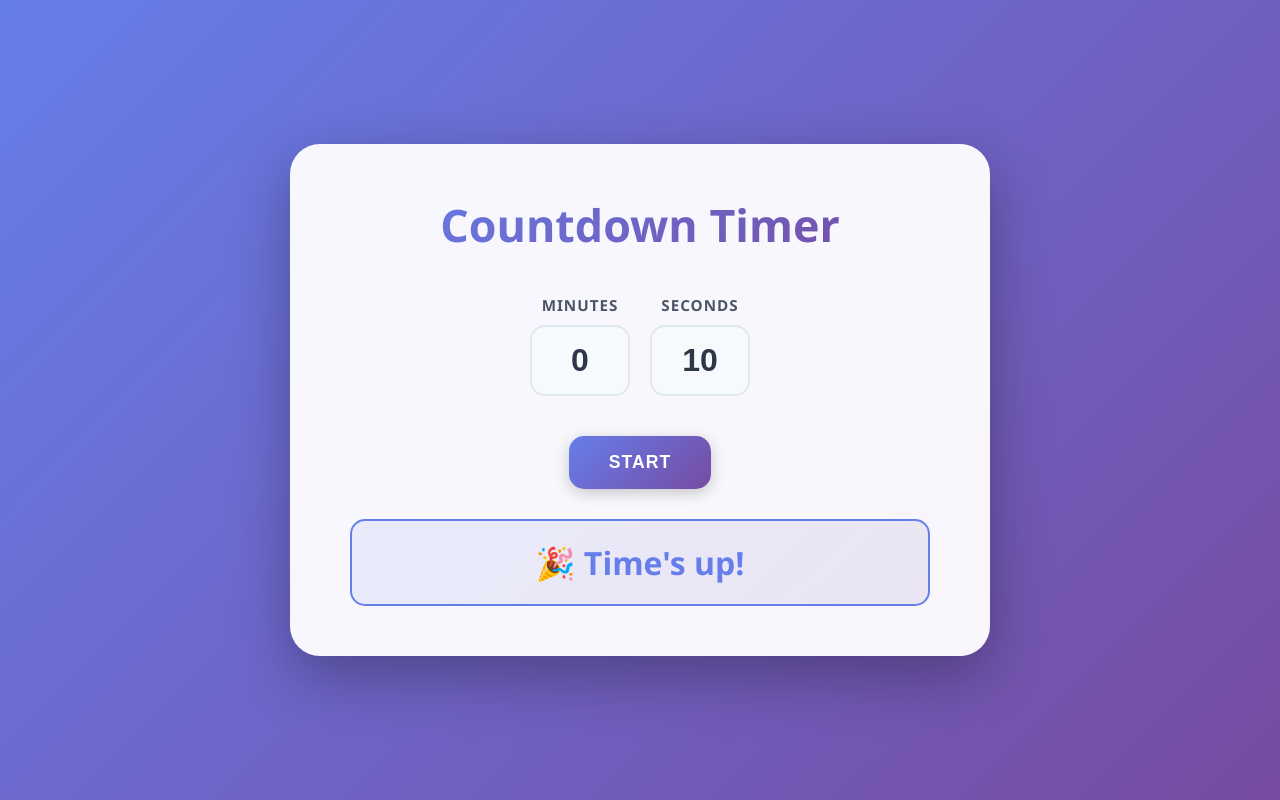
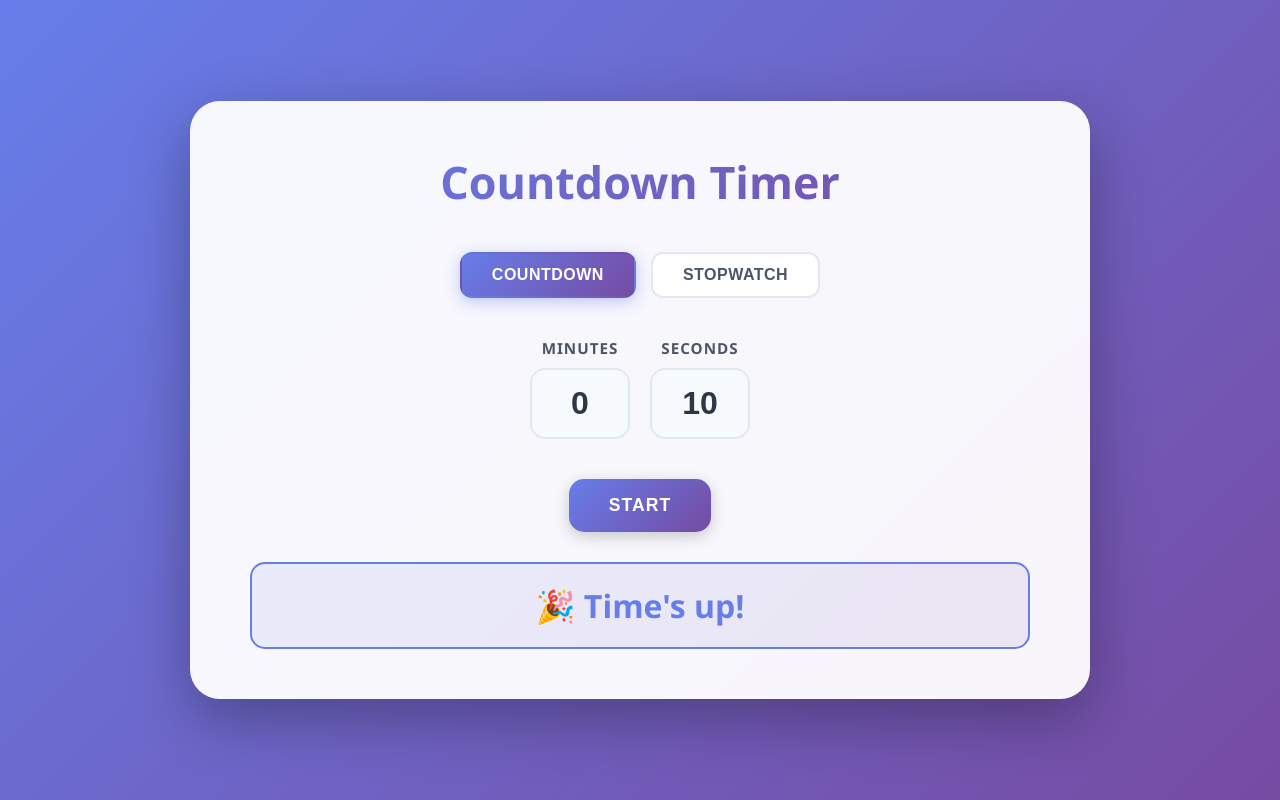
Before and after one commit to phankiet95/CountdownTimer, a React (Vite) app: page / in a window 1280 px wide. Built offline with nearby package versions, Linux system fonts and the light colour scheme.

Commit message:
update UI

```diff
--- a/src/App.css
+++ b/src/App.css
@@ -19,7 +19,7 @@
   border-radius: 30px;
   padding: 50px 60px;
   box-shadow: 0 20px 60px rgba(0, 0, 0, 0.3);
-  max-width: 700px;
+  max-width: 900px;
   width: 100%;
   backdrop-filter: blur(10px);
 }
@@ -33,6 +33,39 @@
   -webkit-background-clip: text;
   -webkit-text-fill-color: transparent;
   background-clip: text;
+}
+
+.mode-selector {
+  display: flex;
+  gap: 15px;
+  justify-content: center;
+  margin-bottom: 40px;
+}
+
+.mode-btn {
+  padding: 12px 30px;
+  font-size: 1rem;
+  font-weight: 600;
+  border: 2px solid #e2e8f0;
+  border-radius: 12px;
+  background: white;
+  color: #4a5568;
+  cursor: pointer;
+  transition: all 0.3s ease;
+  text-transform: uppercase;
+  letter-spacing: 0.5px;
+}
+
+.mode-btn:hover {
+  border-color: #667eea;
+  color: #667eea;
+}
+
+.mode-btn.active {
+  background: linear-gradient(135deg, #667eea 0%, #764ba2 100%);
+  color: white;
+  border-color: transparent;
+  box-shadow: 0 4px 15px rgba(102, 126, 234, 0.4);
 }
 
 .effect-selector {
@@ -143,7 +176,7 @@
 .digit-box {
   background: linear-gradient(135deg, #667eea 0%, #764ba2 100%);
   color: white;
-  font-size: 10rem;
+  font-size: 15rem;
   font-weight: 700;
   padding: 25px 35px;
   border-radius: 20px;
--- a/src/App.jsx
+++ b/src/App.jsx
@@ -54,14 +54,23 @@ const animationEffects = {
 }
 
 function App() {
+  const [mode, setMode] = useState('countdown') // 'countdown' or 'stopwatch'
+
+  // Countdown states
   const [minutes, setMinutes] = useState(0)
   const [seconds, setSeconds] = useState(10)
   const [isRunning, setIsRunning] = useState(false)
   const [timeLeft, setTimeLeft] = useState(0)
+
+  // Stopwatch states
+  const [stopwatchTime, setStopwatchTime] = useState(0)
+  const [isStopwatchRunning, setIsStopwatchRunning] = useState(false)
+
   const intervalRef = useRef(null)
 
+  // Countdown timer effect
   useEffect(() => {
-    if (isRunning && timeLeft > 0) {
+    if (mode === 'countdown' && isRunning && timeLeft > 0) {
       intervalRef.current = setInterval(() => {
         setTimeLeft(prev => {
           if (prev <= 1) {
@@ -71,7 +80,7 @@ function App() {
           return prev - 1
         })
       }, 1000)
-    } else {
+    } else if (mode === 'countdown') {
       if (intervalRef.current) {
         clearInterval(intervalRef.current)
       }
@@ -82,7 +91,68 @@ function App() {
         clearInterval(intervalRef.current)
       }
     }
-  }, [isRunning, timeLeft])
+  }, [mode, isRunning, timeLeft])
+
+  // Stopwatch effect
+  useEffect(() => {
+    if (mode === 'stopwatch' && isStopwatchRunning) {
+      intervalRef.current = setInterval(() => {
+        setStopwatchTime(prev => prev + 1)
+      }, 1000)
+    } else if (mode === 'stopwatch') {
+      if (intervalRef.current) {
+        clearInterval(intervalRef.current)
+      }
+    }
+
+    return () => {
+      if (intervalRef.current) {
+        clearInterval(intervalRef.current)
+      }
+    }
+  }, [mode, isStopwatchRunning])
+
+  // Keyboard event handler for spacebar
+  useEffect(() => {
+    const handleKeyPress = (event) => {
+      // Check if spacebar is pressed and not in an input field
+      if (event.code === 'Space' && event.target.tagName !== 'INPUT') {
+        event.preventDefault()
+
+        if (mode === 'countdown') {
+          if (timeLeft === 0 && !isRunning) {
+            // Start countdown if in setup state
+            startTimer()
+          } else if (timeLeft > 0) {
+            // Toggle pause/resume if timer is active
+            if (isRunning) {
+              pauseTimer()
+            } else {
+              resumeTimer()
+            }
+          }
+        } else if (mode === 'stopwatch') {
+          if (stopwatchTime === 0 && !isStopwatchRunning) {
+            // Start stopwatch if at 0
+            startStopwatch()
+          } else {
+            // Toggle pause/resume if stopwatch is active
+            if (isStopwatchRunning) {
+              pauseStopwatch()
+            } else {
+              resumeStopwatch()
+            }
+          }
+        }
+      }
+    }
+
+    window.addEventListener('keydown', handleKeyPress)
+
+    return () => {
+      window.removeEventListener('keydown', handleKeyPress)
+    }
+  }, [mode, isRunning, timeLeft, isStopwatchRunning, stopwatchTime, minutes, seconds])
 
   const startTimer = () => {
     const totalSeconds = minutes * 60 + seconds
@@ -105,13 +175,41 @@ function App() {
     setTimeLeft(0)
   }
 
+  // Stopwatch functions
+  const startStopwatch = () => {
+    setIsStopwatchRunning(true)
+  }
+
+  const pauseStopwatch = () => {
+    setIsStopwatchRunning(false)
+  }
+
+  const resumeStopwatch = () => {
+    setIsStopwatchRunning(true)
+  }
+
+  const resetStopwatch = () => {
+    setIsStopwatchRunning(false)
+    setStopwatchTime(0)
+  }
+
+  const switchMode = (newMode) => {
+    // Reset both timers when switching modes
+    setIsRunning(false)
+    setIsStopwatchRunning(false)
+    setTimeLeft(0)
+    setStopwatchTime(0)
+    setMode(newMode)
+  }
+
   const formatTime = (time) => {
     const m = Math.floor(time / 60)
     const s = time % 60
     return { m, s }
   }
 
-  const { m, s } = formatTime(timeLeft)
+  const displayTime = mode === 'countdown' ? formatTime(timeLeft) : formatTime(stopwatchTime)
+  const { m, s } = displayTime
   const effectConfig = animationEffects.flip
 
   return (
@@ -122,9 +220,31 @@ function App() {
         animate={{ opacity: 1, y: 0 }}
         transition={{ duration: 0.6 }}
       >
-        <h1 className="title">Countdown Timer</h1>
+        <h1 className="title">{mode === 'countdown' ? 'Countdown Timer' : 'Stopwatch'}</h1>
 
-        {!isRunning && timeLeft === 0 ? (
+        {/* Mode Selector */}
+        <div className="mode-selector">
+          <motion.button
+            className={`mode-btn ${mode === 'countdown' ? 'active' : ''}`}
+            onClick={() => switchMode('countdown')}
+            whileHover={{ scale: 1.05 }}
+            whileTap={{ scale: 0.95 }}
+          >
+            Countdown
+          </motion.button>
+          <motion.button
+            className={`mode-btn ${mode === 'stopwatch' ? 'active' : ''}`}
+            onClick={() => switchMode('stopwatch')}
+            whileHover={{ scale: 1.05 }}
+            whileTap={{ scale: 0.95 }}
+          >
+            Stopwatch
+          </motion.button>
+        </div>
+
+        {mode === 'countdown' ? (
+          <>
+            {!isRunning && timeLeft === 0 ? (
           <div className="input-section">
             <div className="time-input-group">
               <div className="time-input">
@@ -223,6 +343,73 @@ function App() {
             🎉 Time's up!
           </motion.div>
         )}
+          </>
+        ) : (
+          <>
+            {/* Stopwatch Display */}
+            <div className="timer-display">
+              <div className="time-units">
+                <div className="time-unit">
+                  <AnimatePresence mode="wait">
+                    <motion.div
+                      key={m}
+                      className="digit-box"
+                      {...effectConfig}
+                    >
+                      {String(m).padStart(2, '0')}
+                    </motion.div>
+                  </AnimatePresence>
+                  <span className="label">Minutes</span>
+                </div>
+                <span className="separator">:</span>
+                <div className="time-unit">
+                  <AnimatePresence mode="wait">
+                    <motion.div
+                      key={s}
+                      className="digit-box"
+                      {...effectConfig}
+                    >
+                      {String(s).padStart(2, '0')}
+                    </motion.div>
+                  </AnimatePresence>
+                  <span className="label">Seconds</span>
+                </div>
+              </div>
+            </div>
+
+            <div className="controls">
+              {!isStopwatchRunning && stopwatchTime === 0 ? (
+                <motion.button
+                  className="btn btn-primary"
+                  onClick={startStopwatch}
+                  whileHover={{ scale: 1.05 }}
+                  whileTap={{ scale: 0.95 }}
+                >
+                  Start
+                </motion.button>
+              ) : (
+                <>
+                  <motion.button
+                    className="btn btn-warning"
+                    onClick={isStopwatchRunning ? pauseStopwatch : resumeStopwatch}
+                    whileHover={{ scale: 1.05 }}
+                    whileTap={{ scale: 0.95 }}
+                  >
+                    {isStopwatchRunning ? 'Pause' : 'Resume'}
+                  </motion.button>
+                  <motion.button
+                    className="btn btn-danger"
+                    onClick={resetStopwatch}
+                    whileHover={{ scale: 1.05 }}
+                    whileTap={{ scale: 0.95 }}
+                  >
+                    Reset
+                  </motion.button>
+                </>
+              )}
+            </div>
+          </>
+        )}
       </motion.div>
     </div>
   )
```
